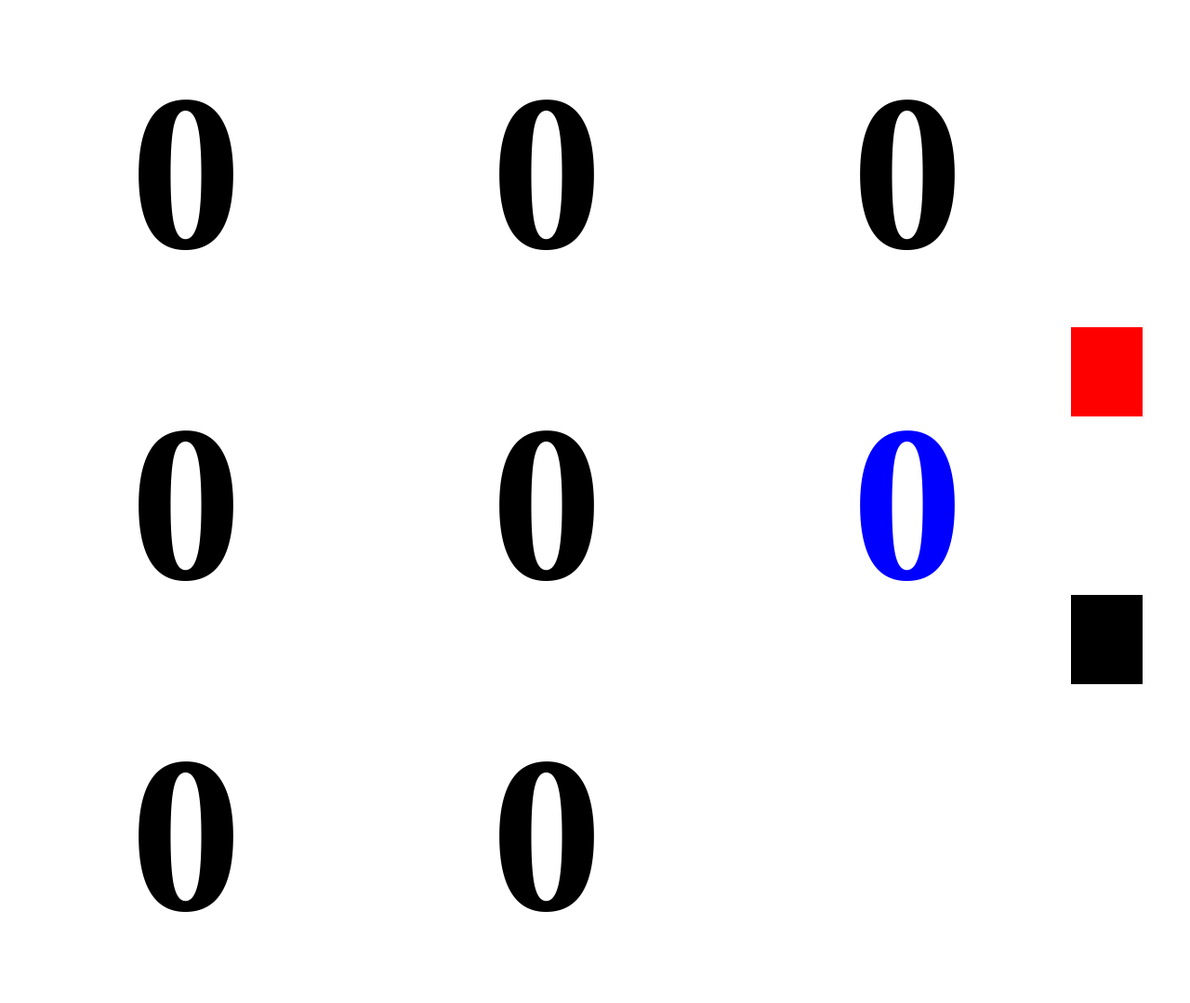
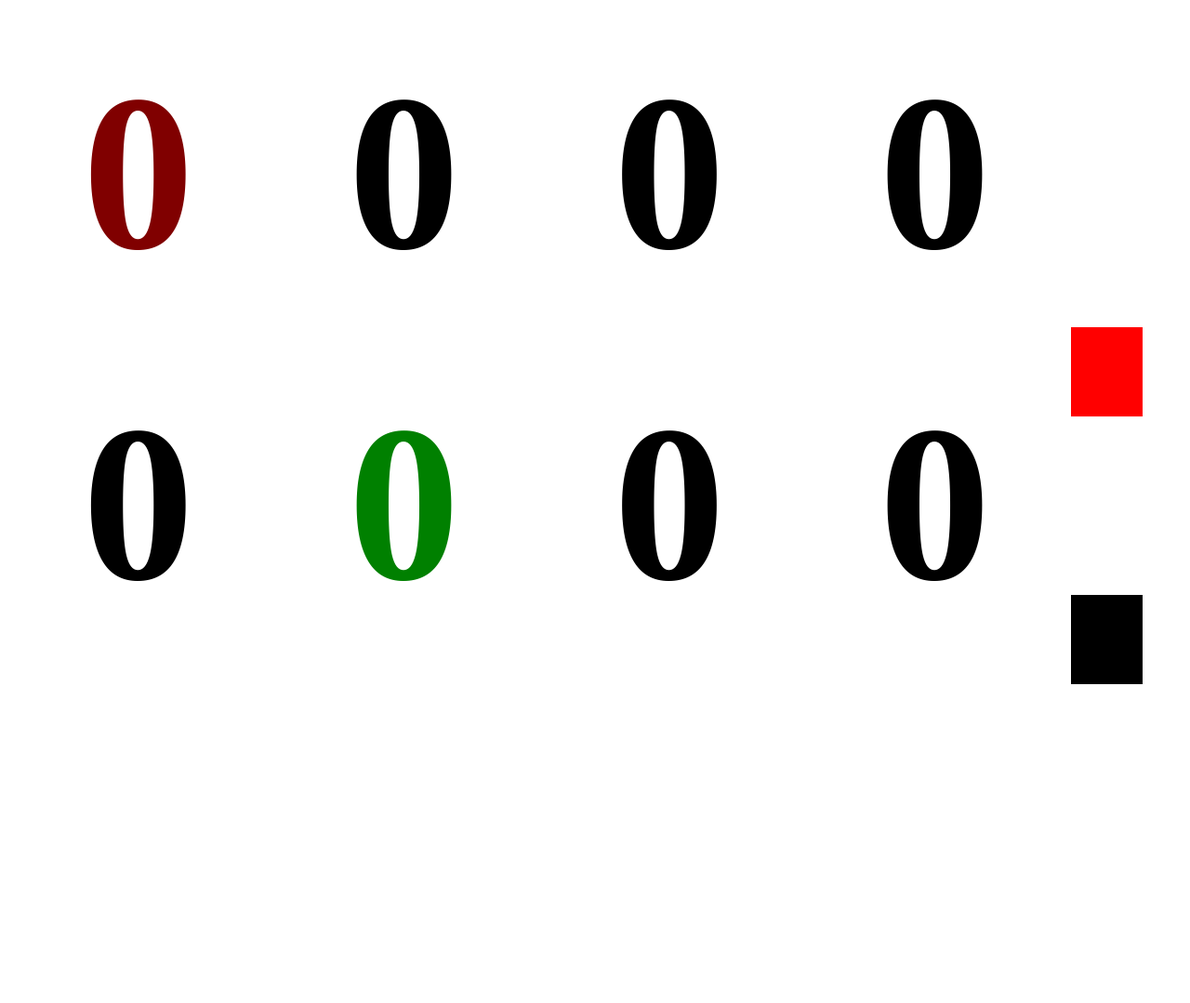
Before and after one commit to alebusi/risorse_agricola4, a plain HTML site: page index.html in a window 1280 px wide. Shown: the whole page at 93% size. After the commit the page ends 800 px from the top, so only its background shows below. Drawn offline with Linux system fonts and the light colour scheme.

Commit message:
Update style.css

```diff
--- a/style.css
+++ b/style.css
@@ -5,7 +5,7 @@
 
 .risorsa {
     display: inline-block;
-    width: 30vw;
+    width: 22vw;
     padding: 5vh 0;
     text-align: center;
     font-size: 30vh;
@@ -13,8 +13,18 @@
     cursor: default;
 }
 
+.risorsa:hover {background-color: #ffcc66;}
+
+#argilla,argilla2 {
+    color: red;
+}
+
+#legno3,legno2 {
+    color: maroon;
+}
+
 #cibo {
-    color: blue;
+    color: green;
 }
 
 .button {
```
